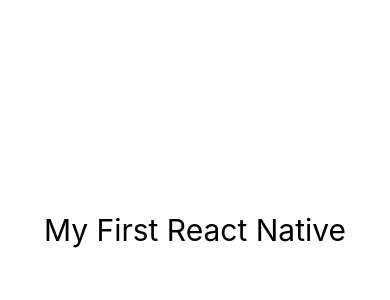
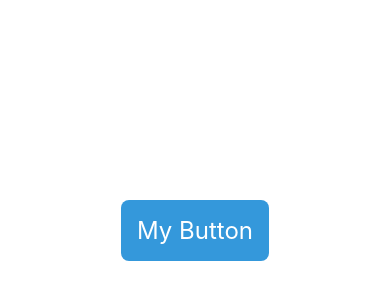
Before and after one commit to l2hyunwoo/ReactNativeHyunWoo, a React Native app: screen / in a window 390 px wide. Shown: the part 192-492 px from the top of the page. Built offline with nearby package versions, Linux system fonts and the light colour scheme.

Commit message:
[feature/week3] JSX, Component 작성 완료

```diff
--- a/src/App.tsx
+++ b/src/App.tsx
@@ -1,11 +1,12 @@
 import React from 'react';
 import { StyleSheet, Text, View } from "react-native";
+import ReactNativeButton from './chapter3/ReactNativeButton';
 
 
 const App: React.FC = () => {
   return (
     <View style={styles.container} >
-      <Text style={styles.title}>My First React Native</Text>
+      <ReactNativeButton />
     </View>
   );
 };
--- /dev/null
+++ b/src/chapter3/ReactNativeButton.tsx
@@ -0,0 +1,30 @@
+import React from "react";
+import { StyleSheet, Text, TextStyle, TouchableOpacity, ViewStyle } from "react-native";
+
+const ReactNativeButton: React.FC = () => {
+  return (
+    <TouchableOpacity style={styles.container} onPress={() => alert('Click!')}>
+      <Text style={styles.text}>My Button</Text>
+    </TouchableOpacity>
+  );
+}
+
+interface ButtonStyles {
+  container: ViewStyle,
+  text: TextStyle
+}
+
+const styles = StyleSheet.create<ButtonStyles>({
+  container: {
+    backgroundColor: '#3498db',
+    padding: 16,
+    margin: 10,
+    borderRadius: 8
+  },
+  text: {
+    color: 'white',
+    fontSize: 24
+  }
+});
+
+export default ReactNativeButton;
```
Also changed, not shown: src/chapter3/ButtonComponent.tsx (added, +13 -0 lines), src/chapter3/TouchableWithoutFeedbackExample.tsx (added, +45 -0 lines), 3 other files (tests, documents, lock files or other folders).
